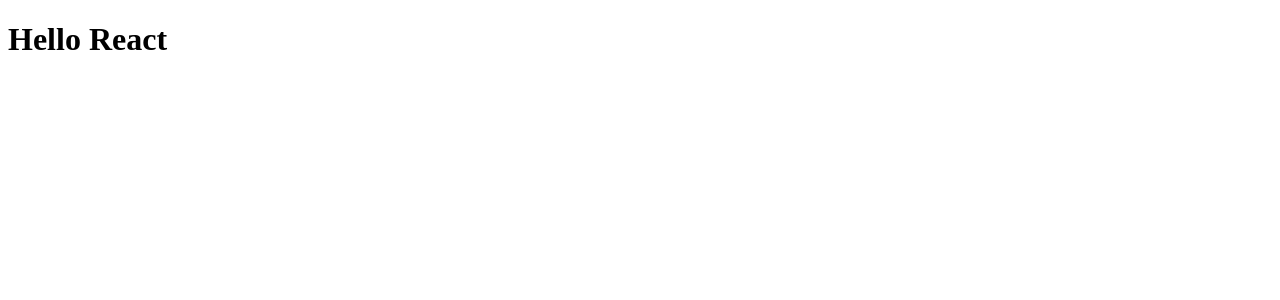
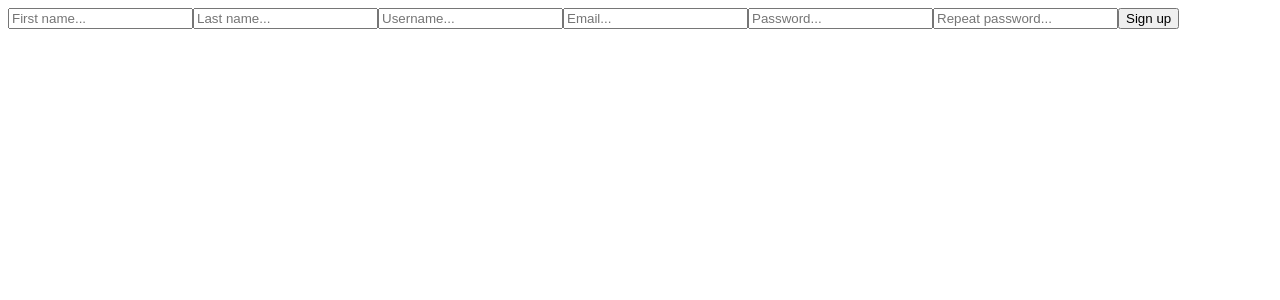
Before and after one commit to nuuttinyyssonen/Chat_App_React-Express, a React (Create React App) app in the folder client/: page /signup in a window 1280 px wide. Shown: the top 300 px of the page. Built offline with nearby package versions, Linux system fonts and the light colour scheme.

Commit message:
added login and signup components

```diff
--- a/client/package.json
+++ b/client/package.json
@@ -8,6 +8,7 @@
     "@testing-library/user-event": "^13.5.0",
     "react": "^18.2.0",
     "react-dom": "^18.2.0",
+    "react-router-dom": "^6.19.0",
     "react-scripts": "5.0.1",
     "web-vitals": "^2.1.4"
   },
@@ -16,7 +17,8 @@
     "build": "react-scripts build",
     "test": "react-scripts test",
     "eject": "react-scripts eject",
-    "lint": "eslint ."
+    "lint": "eslint .",
+    "lint:eslint": "eslint **/*.{jsx,js}"
   },
   "eslintConfig": {
     "extends": [
--- a/client/public/index.html
+++ b/client/public/index.html
@@ -9,21 +9,6 @@
       name="description"
       content="Web site created using create-react-app"
     />
-    <link rel="apple-touch-icon" href="%PUBLIC_URL%/logo192.png" />
-    <!--
-      manifest.json provides metadata used when your web app is installed on a
-      user's mobile device or desktop. See https://developers.google.com/web/fundamentals/web-app-manifest/
-    -->
-    <link rel="manifest" href="%PUBLIC_URL%/manifest.json" />
-    <!--
-      Notice the use of %PUBLIC_URL% in the tags above.
-      It will be replaced with the URL of the `public` folder during the build.
-      Only files inside the `public` folder can be referenced from the HTML.
-
-      Unlike "/favicon.ico" or "favicon.ico", "%PUBLIC_URL%/favicon.ico" will
-      work correctly both with client-side routing and a non-root public URL.
-      Learn how to configure a non-root public URL by running `npm run build`.
-    -->
     <title>React App</title>
   </head>
   <body>
--- a/client/src/App.js
+++ /dev/null
@@ -1,9 +0,0 @@
-const App = () => {
-  return (
-    <div className="App">
-      <h1>Hello React</h1>
-    </div>
-  );
-};
-
-export default App;
--- /dev/null
+++ b/client/src/App.jsx
@@ -0,0 +1,16 @@
+import Login from './components/Login/Login';
+import Signup from './components/signup/Signup';
+import { Routes, Route } from 'react-router-dom';
+
+const App = () => {
+  return (
+    <div className="App">
+      <Routes>
+        <Route path='/' element={<Login />} />
+        <Route path='/signup' element={<Signup />} />
+      </Routes>
+    </div>
+  );
+};
+
+export default App;
--- /dev/null
+++ b/client/src/components/Login/Login.jsx
@@ -0,0 +1,24 @@
+import { useState } from 'react';
+import LoginForm from './LoginForm';
+const Login = () => {
+  const [username, setUsername] = useState();
+  const [password, setPassword] = useState();
+
+  const onSubmit = (event) => {
+    event.preventDefault();
+  };
+
+  return (
+    <div>
+      <LoginForm
+        username={username}
+        setUsername={setUsername}
+        password={password}
+        setPassword={setPassword}
+        onSubmit={onSubmit}
+      />
+    </div>
+  );
+};
+
+export default Login;
--- /dev/null
+++ b/client/src/components/Login/LoginForm.jsx
@@ -0,0 +1,11 @@
+const LoginForm = ({ username, setUsername, password, setPassword, onSubmit }) => {
+  return (
+    <form onSubmit={onSubmit}>
+      <input placeholder="username" value={username} onChange={(e) => setUsername(e.target.value)}/>
+      <input placeholder="password" value={password} onChange={(e) => setPassword(e.target.value)}/>
+      <button type="submit">Log In</button>
+    </form>
+  );
+};
+
+export default LoginForm;
--- /dev/null
+++ b/client/src/components/signup/Signup.jsx
@@ -0,0 +1,38 @@
+import { useState } from "react";
+import SignupForm from './SignupForm';
+
+const Signup = () => {
+  const [username, setUsername] = useState();
+  const [password, setPassword] = useState();
+  const [passwordRepeat, setPasswordRepeat] = useState();
+  const [firstName, setFirstName] = useState();
+  const [lastName, setLastName] = useState();
+  const [email, setEmail] = useState();
+
+  const onSubmit = (event) => {
+    event.preventDefault();
+    console.log("here")
+  }
+
+  return(
+    <div>
+      <SignupForm
+        username={username}
+        setUsername={setUsername}
+        password={password}
+        setPassword={setPassword}
+        passwordRepeat={passwordRepeat}
+        setPasswordRepeat={setPasswordRepeat}
+        firstName={firstName}
+        setFirstName={setFirstName}
+        lastName={lastName}
+        setLastName={setLastName}
+        email={email}
+        setEmail={setEmail}
+        onSubmit={onSubmit}
+      />
+    </div>
+  );
+};
+
+export default Signup;
--- /dev/null
+++ b/client/src/components/signup/SignupForm.jsx
@@ -0,0 +1,15 @@
+const SignupForm = ({ username, setUsername, password, setPassword, passwordRepeat, setPasswordRepeat, firstName, setFirstName, lastName, setLastName, email, setEmail, onSubmit  }) => {
+  return(
+    <form onSubmit={onSubmit}>
+      <input placeholder="First name..." value={firstName} onChange={(e) => setFirstName(e.target.value)}/>
+      <input placeholder="Last name..." value={lastName} onChange={(e) => setLastName(e.target.value)}/>
+      <input placeholder="Username..." value={username} onChange={(e) => setUsername(e.target.value)}/>
+      <input placeholder="Email..." value={email} onChange={(e) => setEmail(e.target.value)}/>
+      <input placeholder="Password..." value={password} onChange={(e) => setPassword(e.target.value)}/>
+      <input placeholder="Repeat password..." value={passwordRepeat} onChange={(e) => setPasswordRepeat(e.target.value)} />
+      <button type="submit">Sign up</button>
+    </form>
+  );
+};
+
+export default SignupForm;
--- a/client/src/index.js
+++ b/client/src/index.jsx
@@ -1,10 +1,13 @@
 import React from 'react';
 import ReactDOM from 'react-dom/client';
 import App from './App';
+import { BrowserRouter } from 'react-router-dom';
 
 const root = ReactDOM.createRoot(document.getElementById('root'));
 root.render(
   <React.StrictMode>
-    <App />
+    <BrowserRouter>
+      <App />
+    </BrowserRouter>
   </React.StrictMode>
 );
```
Also changed, not shown: client/src/components/Login.js (deleted, +0 -7 lines), client/.eslintrc.js, 2 other files (tests, documents, lock files or other folders).
